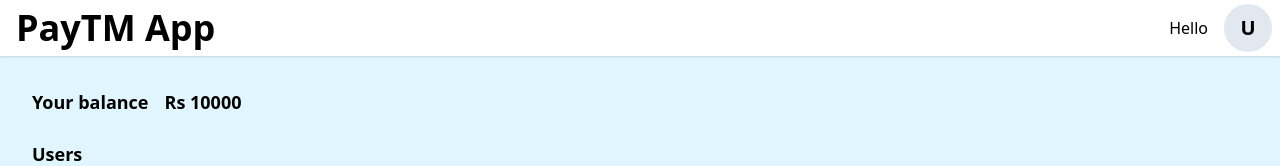
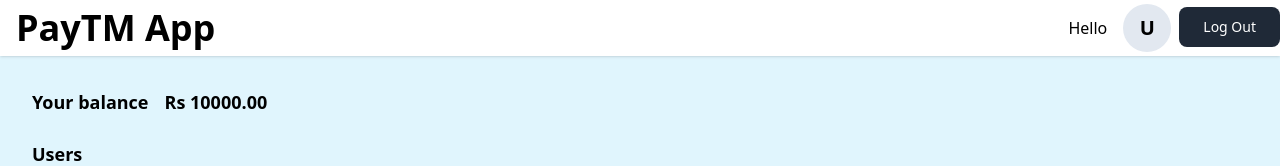
Before and after one commit to amitesh08/payMate-app, a React (Vite) app in the folder frontend/: page /dashboard in a window 1280 px wide. Shown: the top 166 px of the page. Built offline with nearby package versions, Linux system fonts and the light colour scheme; no server answers; sample sign-in values are in the browser's storage.

Commit message:
added logout btn in dashboard

```diff
--- a/frontend/src/components/AppBar.jsx
+++ b/frontend/src/components/AppBar.jsx
@@ -1,6 +1,10 @@
+import { useNavigate } from "react-router-dom";
+import Button from "./Button";
 
 
 export default function AppBar(){
+
+    const navigate = useNavigate();
 
     return (
         <div className="bg-white shadow h-14 flex justify-between">
@@ -11,12 +15,22 @@
                 <div className="flex flex-col justify-center h-full mr-4 ">
                     Hello
                 </div>
-            <div className="rounded-full h-12 w-12 bg-slate-200 flex justify-center mt-1 mr-2">
-                <div className="flex flex-col justify-center h-full text-xl font-bold">
-                    U
+                <div className="rounded-full h-12 w-12 bg-slate-200 flex justify-center mt-1 mr-2">
+                    <div className="flex flex-col justify-center h-full text-xl font-bold">
+                        U
+                    </div>
+                </div>
+                <div className="flex flex-col justify-center mt-1.5 " >
+                    <Button
+                    onClick={()=>{
+                        localStorage.removeItem("token");
+                        localStorage.removeItem("username");
+                        navigate("/signin");
+                    }
+                    }
+                    label= {"Log Out"} />
                 </div>
             </div>
-        </div>
     </div>
     )
 }
--- a/frontend/src/components/Users.jsx
+++ b/frontend/src/components/Users.jsx
@@ -23,7 +23,7 @@
             <div className="my-2">
                 <input onChange={(e)=> {
                     setFilter(e.target.value)}}
-                    type="text" placeholder="Search users..." className="w-full px-2 py-1 border rounded border-slate-200"></input>
+                    type="text" placeholder="Search users..." className="w-1/2 px-2 py-1 border rounded border-slate-200"></input>
             </div>
             <div>
             {users.map(user => <User key={user.id} user={user} />)}
--- a/frontend/src/pages/Dashboard.jsx
+++ b/frontend/src/pages/Dashboard.jsx
@@ -3,11 +3,18 @@
 import Users from "../components/Users"
 import Balance from "../components/Balance"
 import axios from "axios"
+import { useNavigate } from "react-router-dom"
 
 export default function Dashboard(){
     const [amount, setAmount] = useState(10000);
 
+    const formattedAmount = parseFloat(amount).toFixed(2);
+
+    const loggedIn = localStorage.getItem("token") ;
+    const navigate = useNavigate();
+
     useEffect(()=> {
+        if(loggedIn){
                 axios.get("http://localhost:3000/api/v1/account/balance",
                 {
                     headers: {
@@ -18,14 +25,16 @@
                 })
             .then(response => {
                 setAmount(response.data.balance)
-        })
-    },[amount])
+            })}else {
+                navigate("/signin");
+            }
+    },[loggedIn])
 
     return (
         <div className="bg-payTMBlue h-screen">
             <AppBar />
             <div className="m-8">
-                <Balance value= {amount} />
+                <Balance value= {formattedAmount} />
                 <Users />
             </div>
         </div>
```
Lines whose indentation alone changed are shown as unchanged.
